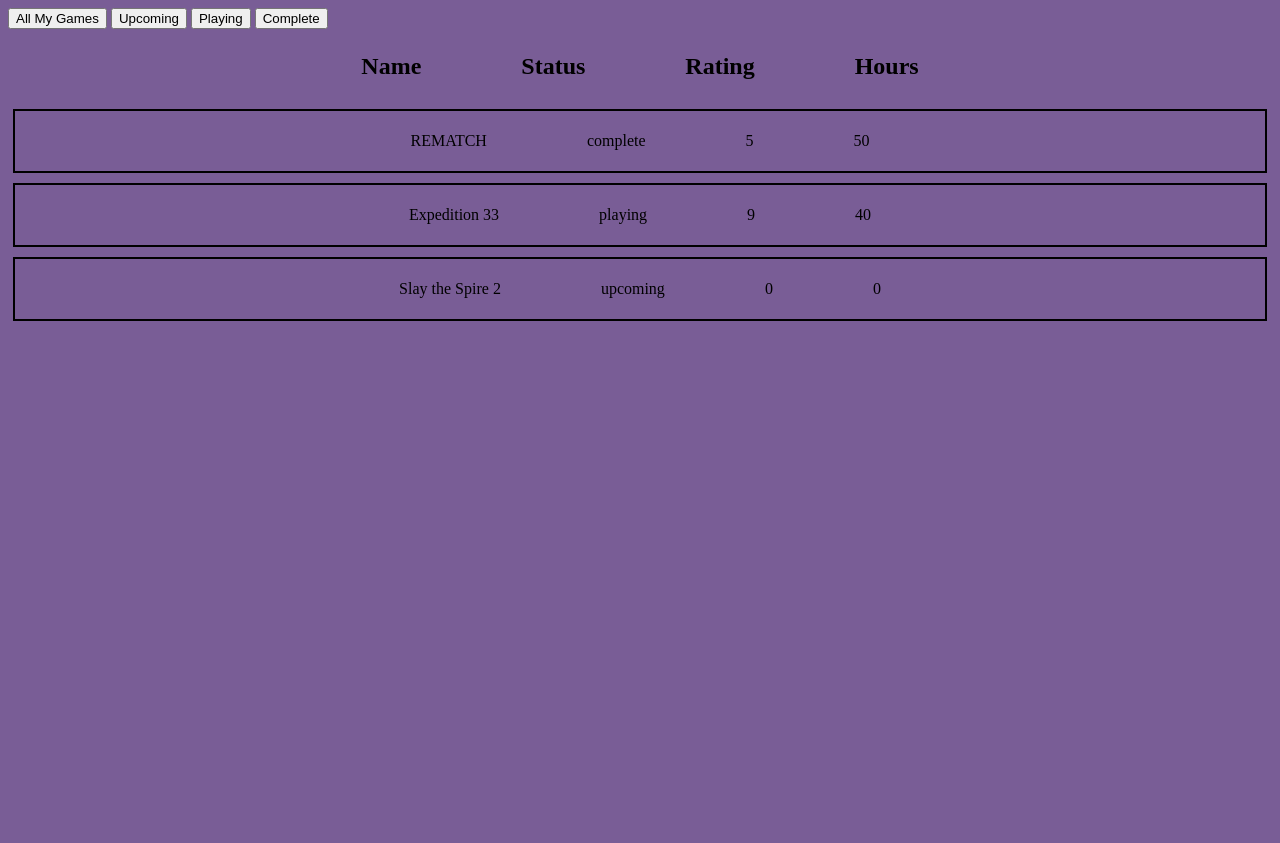
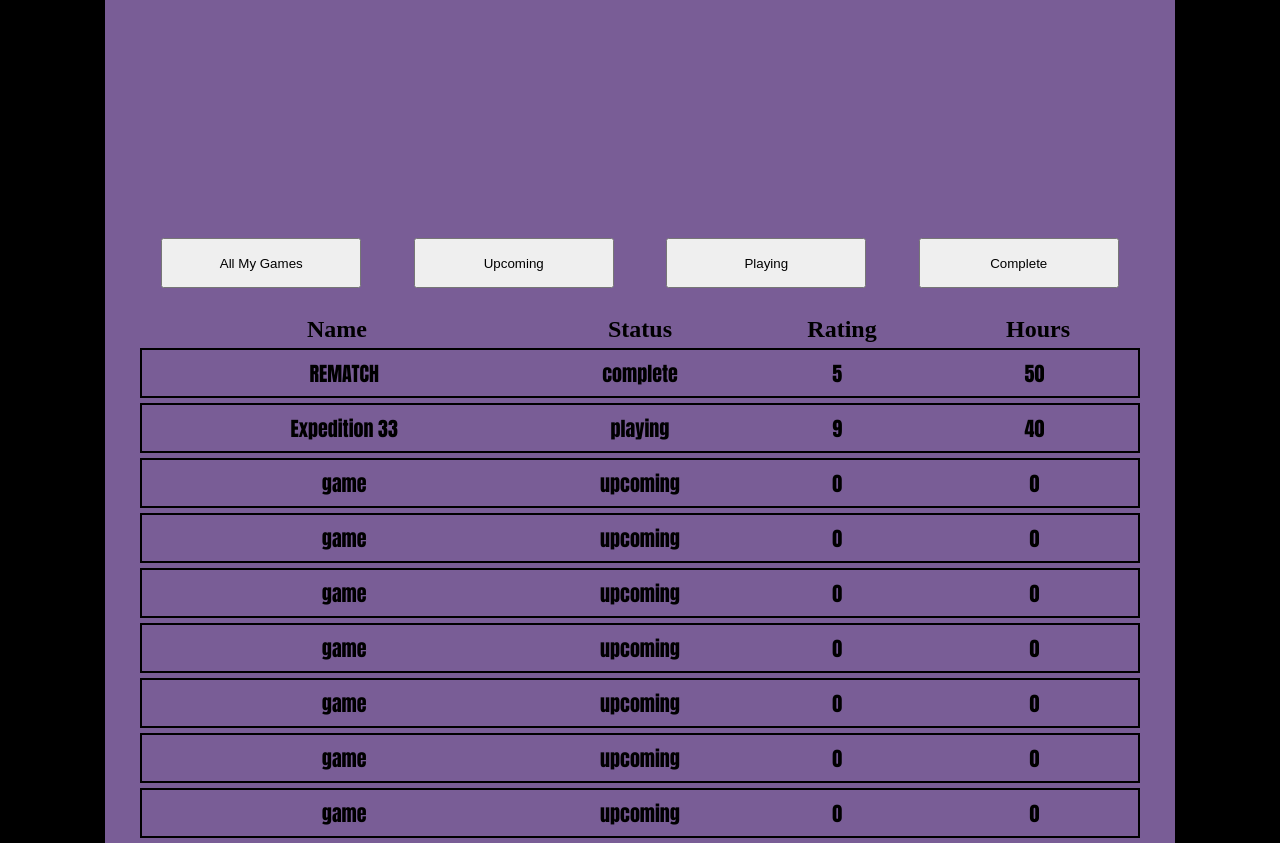
Before and after one commit to zothedev/game-tracker-mini, a website built with webpack: page src/template.html in a window 1280 px wide. Before the commit the page ends 800 px from the top, so only its background shows below. Built offline with nearby package versions, Linux system fonts and the light colour scheme.

Commit message:
Create CSS Grid layout for body and section

```diff
--- a/src/index.js
+++ b/src/index.js
@@ -1,7 +1,8 @@
 const log = console.log;
 
 // imports
-import "./style.css";
+import "./styles/style.css";
+import "./styles/list.css"
 import { getList } from "./modules/itemList";
 import displayController from "./modules/displayController";
 
--- a/src/modules/itemList.js
+++ b/src/modules/itemList.js
@@ -35,11 +35,22 @@
 // test items
 const rematch = new Item("REMATCH", "complete", 5, 50);
 const expedition33 = new Item("Expedition 33", "playing", 9, 40);
-const sts2 = new Item("Slay the Spire 2", "upcoming", 0, 0);
-
+const game = new Item("game", "upcoming", 0, 0);
+const game1 = new Item("game", "upcoming", 0, 0);
+const game2 = new Item("game", "upcoming", 0, 0);
+const game3 = new Item("game", "upcoming", 0, 0);
+const game4 = new Item("game", "upcoming", 0, 0);
+const game5 = new Item("game", "upcoming", 0, 0);
+const game6 = new Item("game", "upcoming", 0, 0);
 
 
 // add test items to list
 addItem(rematch);
 addItem(expedition33);
-addItem(sts2);
+addItem(game);
+addItem(game1);
+addItem(game2);
+addItem(game3);
+addItem(game4);
+addItem(game5);
+addItem(game6);
--- a/src/style.css
+++ /dev/null
@@ -1,31 +0,0 @@
-/* style.css */
-body {
-  background-color: rgb(121, 93, 150);
-}
-
-section {
-  display: flex;
-  flex-direction: column;
-  justify-content: space-between;
-}
-
-.itemContainer, .header {
-  display: flex;
-  flex-direction: row;
-  justify-content: center;
-}
-
-.itemContainer {
-  border: black solid 2px;
-  padding: 5px;
-  margin: 5px;
-}
-
-.header {
-  font-size: 24px;
-  font-weight: bold;
-}
-
-.itemContainer p, .header p {
-  padding: 0 50px;
-}
--- /dev/null
+++ b/src/styles/list.css
@@ -0,0 +1,40 @@
+.itemContainer,
+.header {
+  display: flex;
+  flex-direction: row;
+  justify-content: center;
+
+  /* parent styles */
+  display: grid;
+  grid-template-columns: 2fr 1fr 1fr 1fr;
+  justify-items: center;
+  align-items: center;
+}
+
+.itemContainer {
+  border: black solid 2px;
+  padding: 5px;
+  margin: 5px;
+
+  width: 1000px;
+  height: 50px;
+
+  font-size: 20px;
+  font-weight: bold;
+  font-family: Impact, Haettenschweiler, 'Arial Narrow Bold', sans-serif;
+}
+
+.header {
+  font-size: 24px;
+  font-weight: bold;
+}
+
+.header p:last-of-type {
+  padding-left: 38px;
+}
+
+.itemContainer p,
+.header p {
+  padding: 0 50px;
+  text-align: center;
+}
--- /dev/null
+++ b/src/styles/style.css
@@ -0,0 +1,60 @@
+/* global */
+* {
+  padding: 0;
+  margin: 0;
+  box-sizing: border-box;
+}
+
+body {
+  background-color: rgb(121, 93, 150);
+  min-height: 100vh;
+
+  display: grid;
+  grid-template-columns: 1fr 2fr 1fr;
+  grid-template-rows: 2fr 1fr 5fr;
+
+  column-gap: 30px;
+}
+
+nav {
+  grid-row: 2 / 3;
+  grid-column: 2 / 3;
+
+  /* justify-self: center;
+  align-self: center; */
+
+  display: flex;
+  justify-content: space-around;
+  align-items: center;
+}
+
+nav button {
+  width: 200px;
+  height: 50px;
+  padding: 0 20px;
+
+  border:
+}
+
+.sidebars1,
+.sidebars2 {
+  background-color: black;
+  width: auto;
+  height: auto;
+}
+
+.sidebars1 {
+  grid-column: 1 / 2;
+  grid-row: 1 / 4;
+}
+
+.sidebars2 {
+  grid-column: 3 / 4;
+  grid-row: 1 / 4;
+}
+
+section {
+  /* child styles */
+  grid-row: 3 / 4;
+  grid-column: 2 / 3;
+}
--- a/src/template.html
+++ b/src/template.html
@@ -13,5 +13,8 @@
         <button class="complete">Complete</button>
     </nav>
     <section></section>
+    <div class="sidebars1 sidebars"></div>
+    <div class="sidebars2 sidebars"></div>
+
 </body>
 </html>
```
